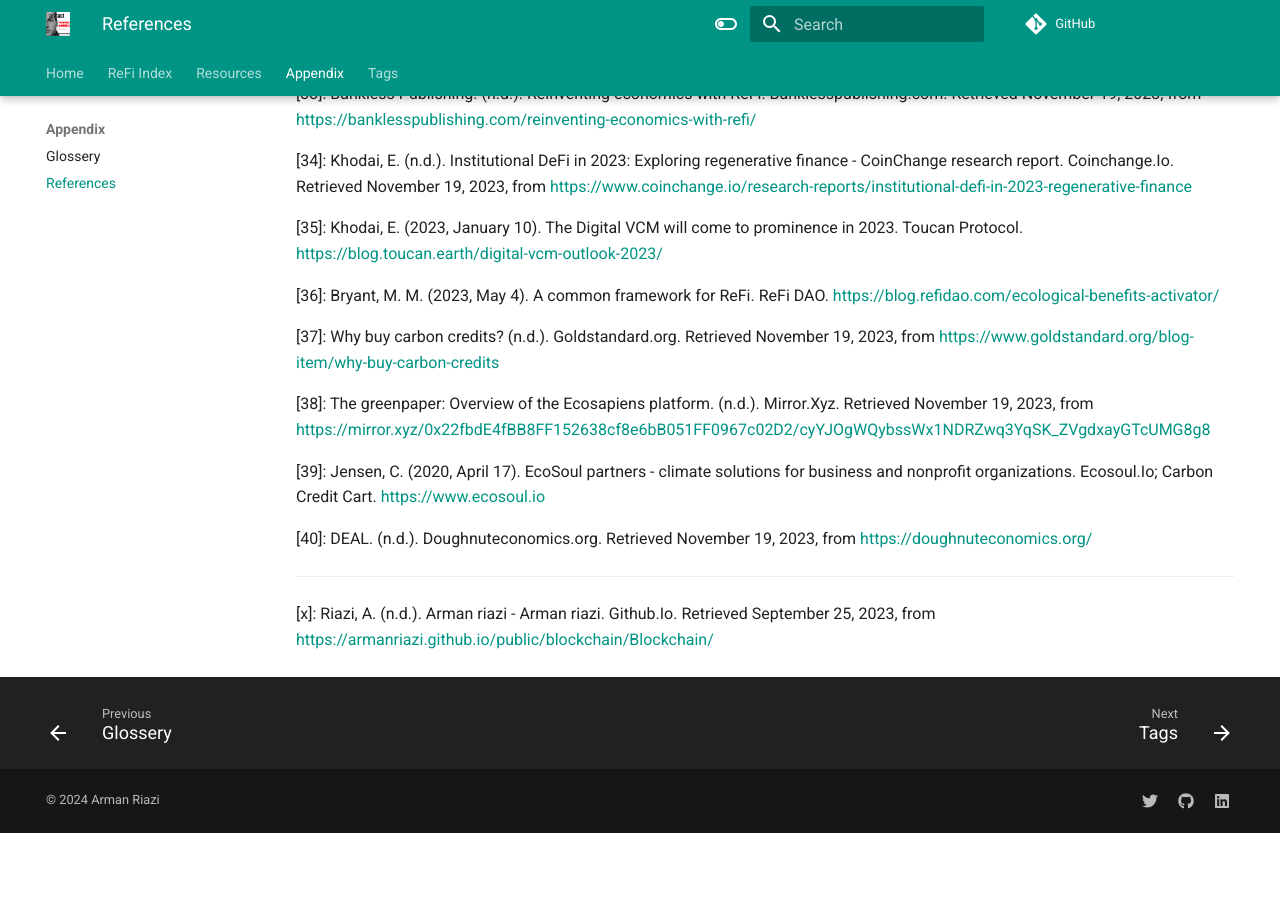
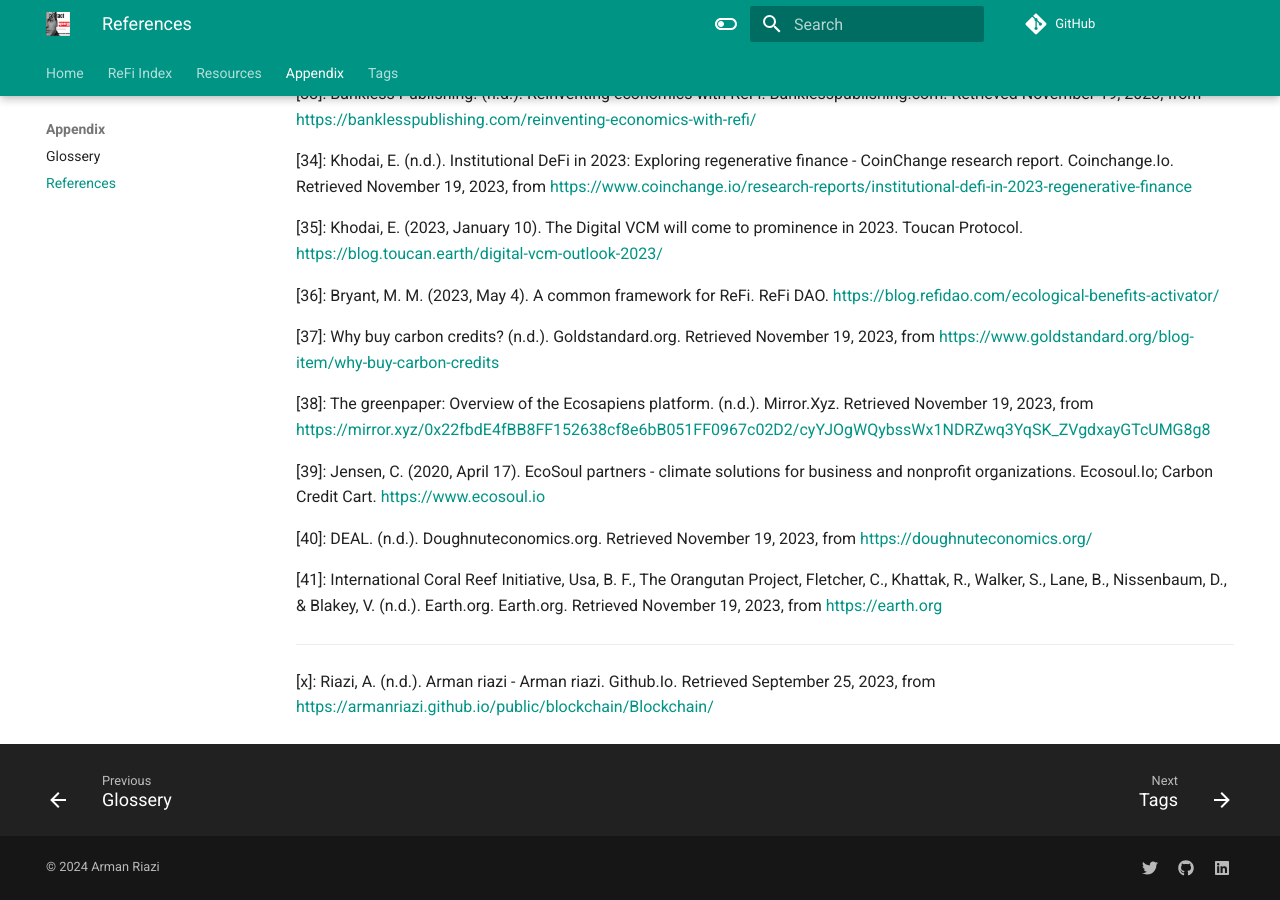
Before and after one commit to armanriazi/refi, an MkDocs documentation site: the page built from docs/reference.md, in a window 1280 px wide and 900 px high, scrolled down 2271 px. Built offline with MkDocs 1.6.1 and Material for MkDocs 9.7.7, drawn with Linux system fonts in a browser that asks for light colours; comment, search, counter and statistics services are not loaded; before the commit the page ends 3104 px from its top, so only the background shows below that.

Commit message:
session 5-3

```diff
--- a/docs/reference.md
+++ b/docs/reference.md
@@ -93,6 +93,9 @@
 
 [40]: DEAL. (n.d.). Doughnuteconomics.org. Retrieved November 19, 2023, from https://doughnuteconomics.org/
 
+[41]: International Coral Reef Initiative, Usa, B. F., The Orangutan Project, Fletcher, C., Khattak, R., Walker, S., Lane, B., Nissenbaum, D., & Blakey, V. (n.d.). Earth.org. Earth.org. Retrieved November 19, 2023, from https://earth.org
+
+
 
 
 ---
```
Also changed, not shown: docs/human/human.md (+5 -0 lines), docs/index.md (+3 -3 lines).
